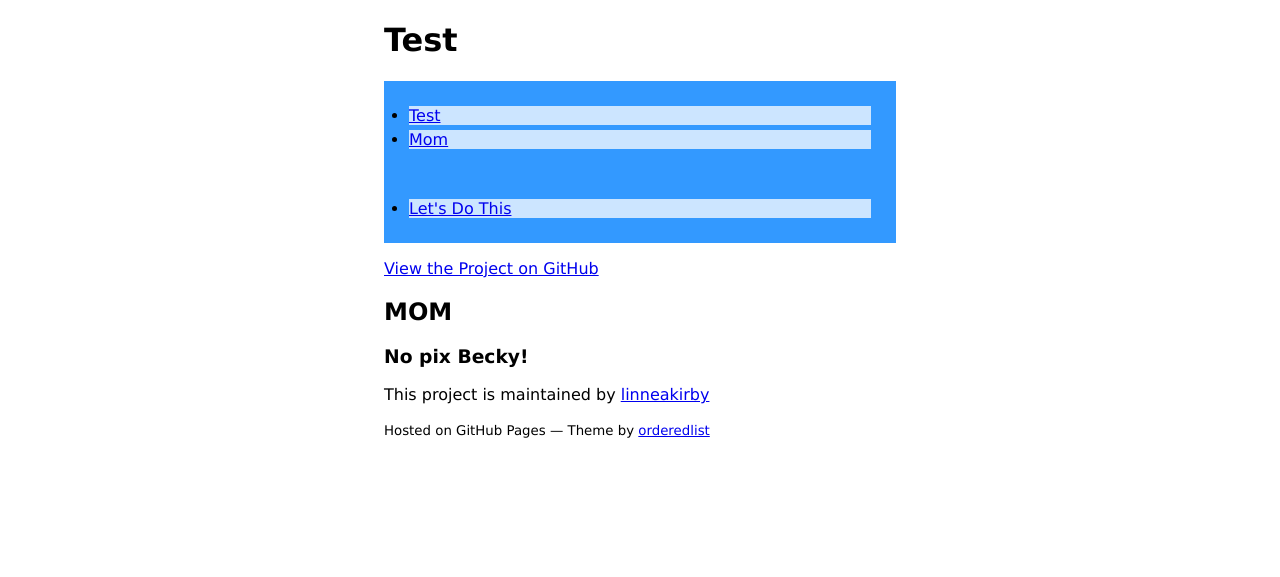
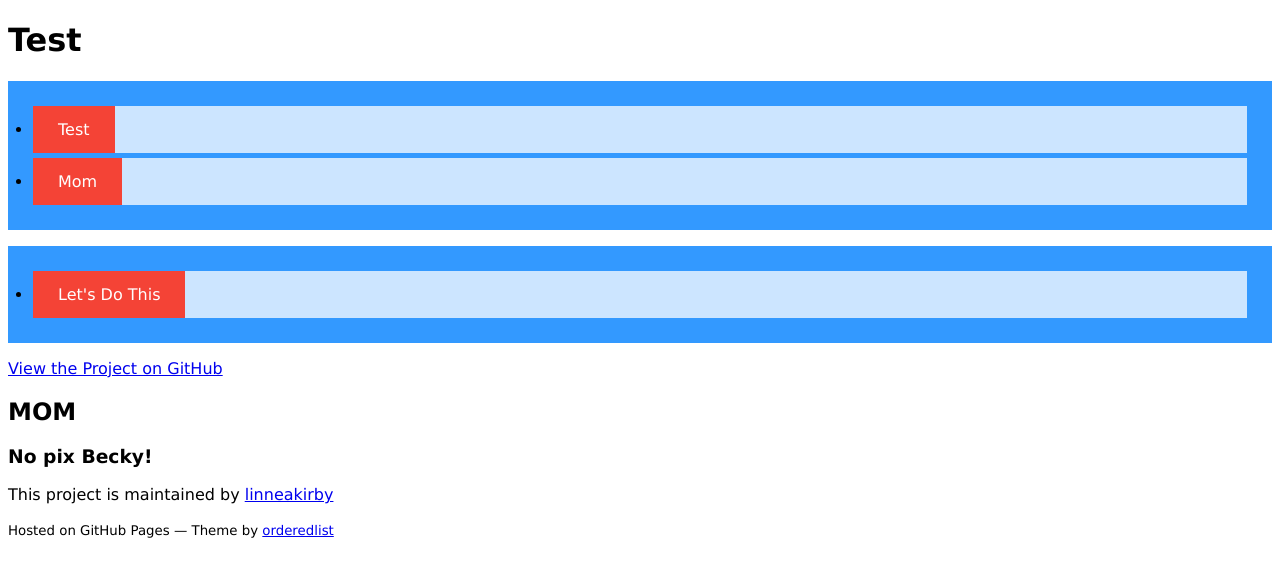
Before and after one commit to linneakirby/jekylltest, a Jekyll site: the page built from mom.md, in a window 1280 px wide. Shown: the top 577 px of the page. Built offline with Jekyll 4.4.1, drawn with Linux system fonts in a browser that asks for light colours; a script that is not in the unit is left out; the repository's description, which GitHub fills in, is left out.

Commit message:
Update style.css

```diff
--- a/assets/css/style.css
+++ b/assets/css/style.css
@@ -1,11 +1,19 @@
 body {
     font-family: Verdana, Geneva, sans-serif;
+}
+
+.content {
     margin-left: 30%;
     margin-right: 30%;
 }
 
-.menu {
-    margin: 0%;
+.menu a{
+    background-color: #f44336;
+    color: white;
+    padding: 14px 25px;
+    text-align: center;
+    text-decoration: none;
+    display: inline-block;
 }
 
 ul {
```
